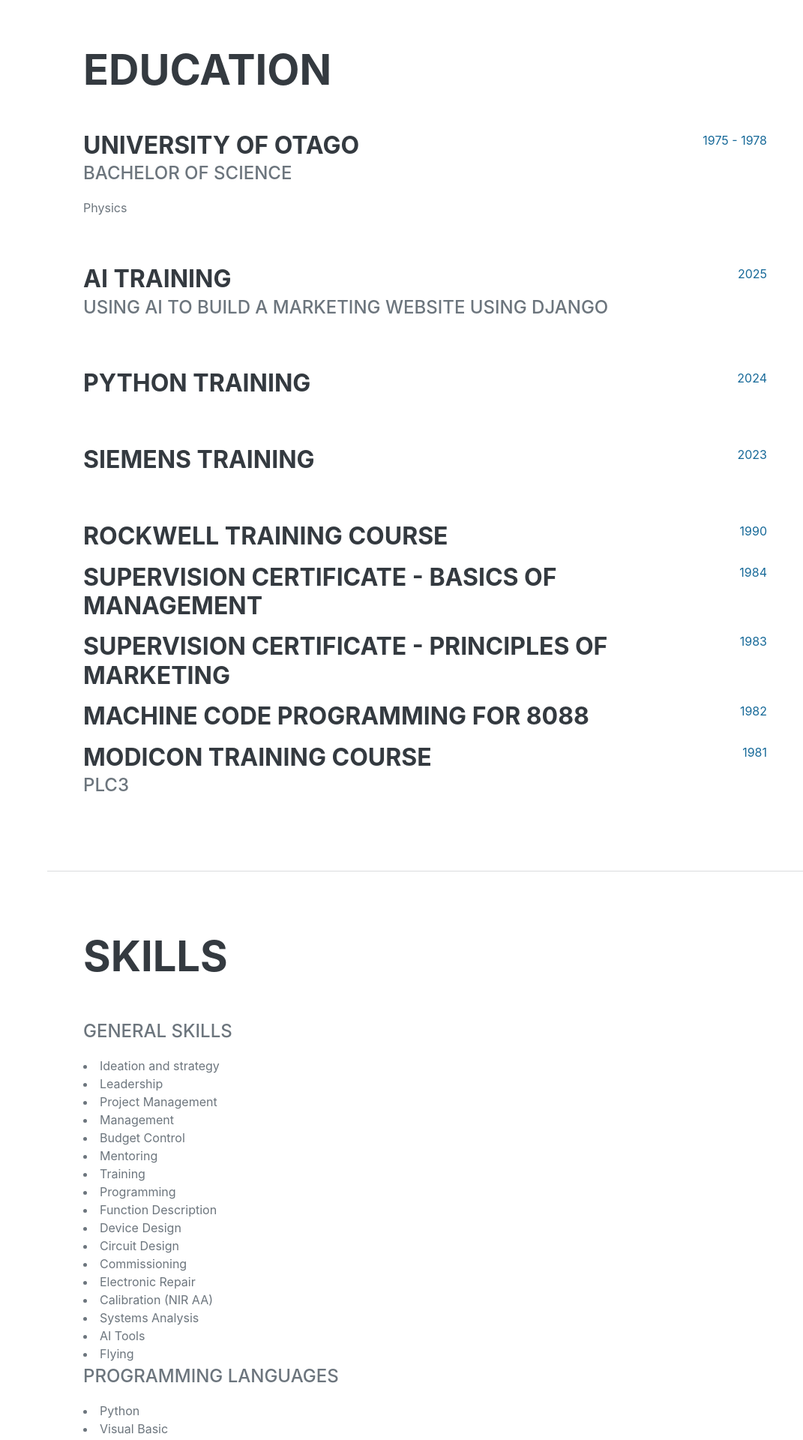
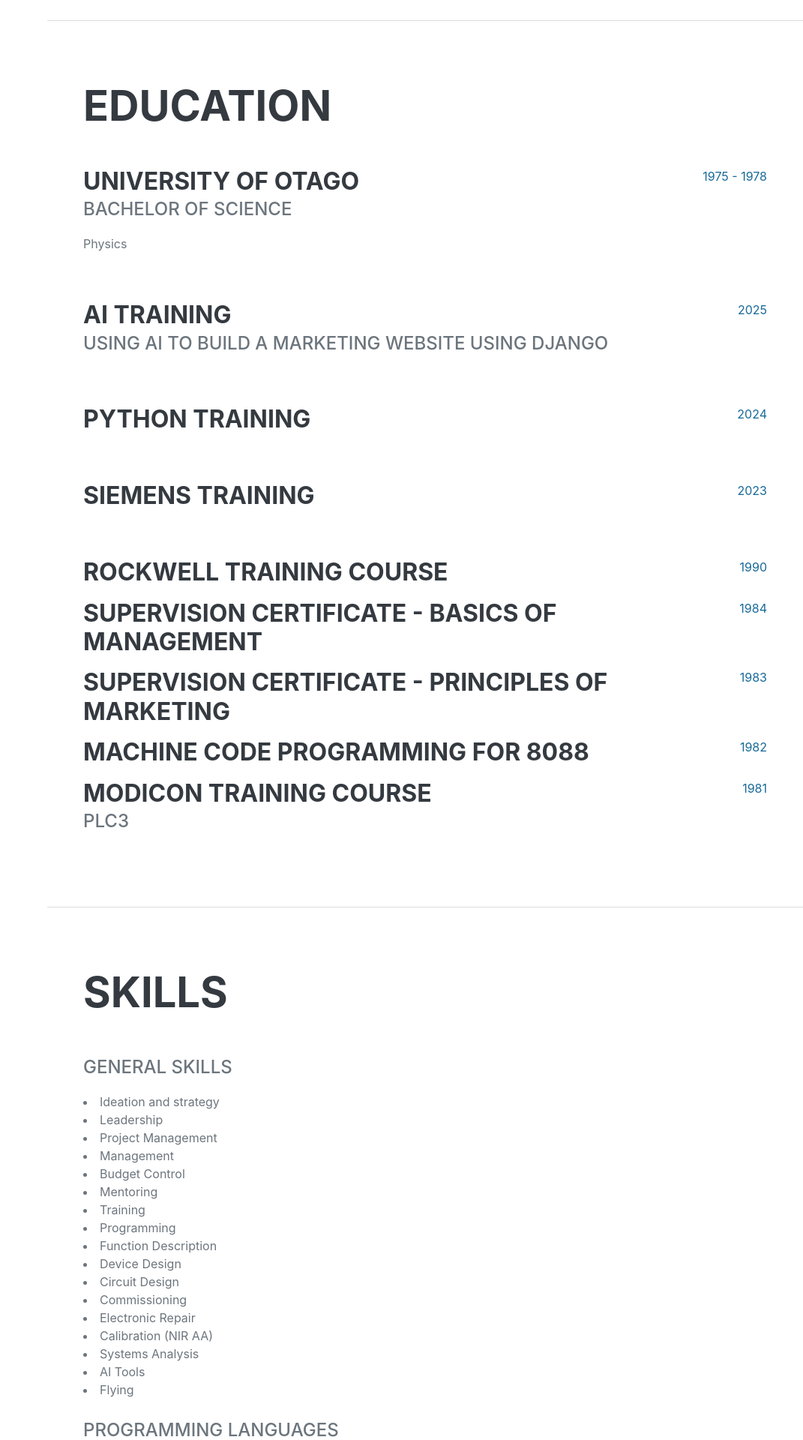
Before and after one commit to SYM-1/django-resume, a Django app: page / in a window 1280 px wide. Shown: the part 2600-4520 px from the top of the page at 75% size, without its empty margins (209-1280 px from the left). Run offline with Django 5.2, Linux system fonts and the light colour scheme; some libraries are stand-ins or nearby versions; some web fonts are replaced.

Commit message:
CV: reorder experience management-first, even spacing, skills title spacing

```diff
--- a/website/templates/home.html
+++ b/website/templates/home.html
@@ -61,7 +61,7 @@
             <section class="resume-section" id="experience">
                 <div class="resume-section-content">
                     <h2 class="mb-5">Experience</h2>
-                    <div class="d-flex flex-column flex-md-row justify-content-between">
+                    <div class="d-flex flex-column flex-md-row justify-content-between mb-5">
                         <div class="flex-grow-1">
                             <h3 class="mb-0">Managing Director </h3>
                             <div class="subheading mb-3">Analysing and Automation</div>
@@ -255,7 +255,7 @@
                         <li>
                             Flying
                         </li>
-                    <div class="subheading mb-3">Programming Languages</div>
+                    <div class="subheading mt-4 mb-3">Programming Languages</div>
                         <li>
                             Python
                         </li>
@@ -295,7 +295,7 @@
                         <li>
                             Statement List
                         </li>
-                    <div class="subheading mb-3">Workflow</div>
+                    <div class="subheading mt-4 mb-3">Workflow</div>
 
                         <li>
                             Continuous improvement through team leadership
```
